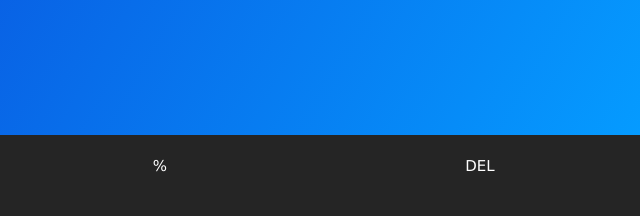
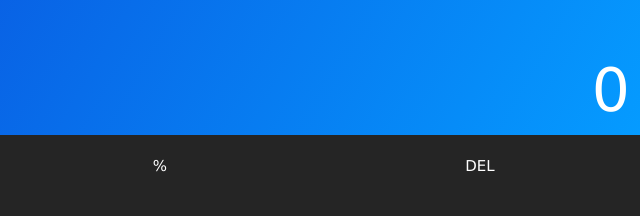
Before and after one commit to Piterden/electron-vuejs-calculator, an Electron app: page index.html in a window 1280 px wide. Shown: the top 216 px of the page, 640-1280 px from the left. Drawn offline with Linux system fonts and the light colour scheme.

Commit message:
Unresolved display

```diff
--- a/index.html
+++ b/index.html
@@ -8,7 +8,7 @@
   </head>
   <body>
     <div class="display-layout">
-
+      <div class="display-console">0</div>
     </div>
 
     <div class="keyboard-layout">
--- a/style/main.css
+++ b/style/main.css
@@ -1,5 +1,5 @@
 body {
-    background: white;
+    background: #312450;
     -webkit-user-select: none;
 }
 
@@ -9,11 +9,21 @@ body {
     width: 100%;
     height: 9em;
 
-    position: fixed;
+    position: relative;
     left: 0;
     top: 0;
 
     -webkit-app-region:drag;
+}
+
+.display-layout .display-console {
+    color: white;
+    font-size: 4em;
+    word-wrap: break-word;
+
+    position: absolute;
+    bottom: 0;
+    right: 10px;
 }
 
 .keyboard-layout {
```
Also changed, not shown: main.js (+7 -1 lines).
